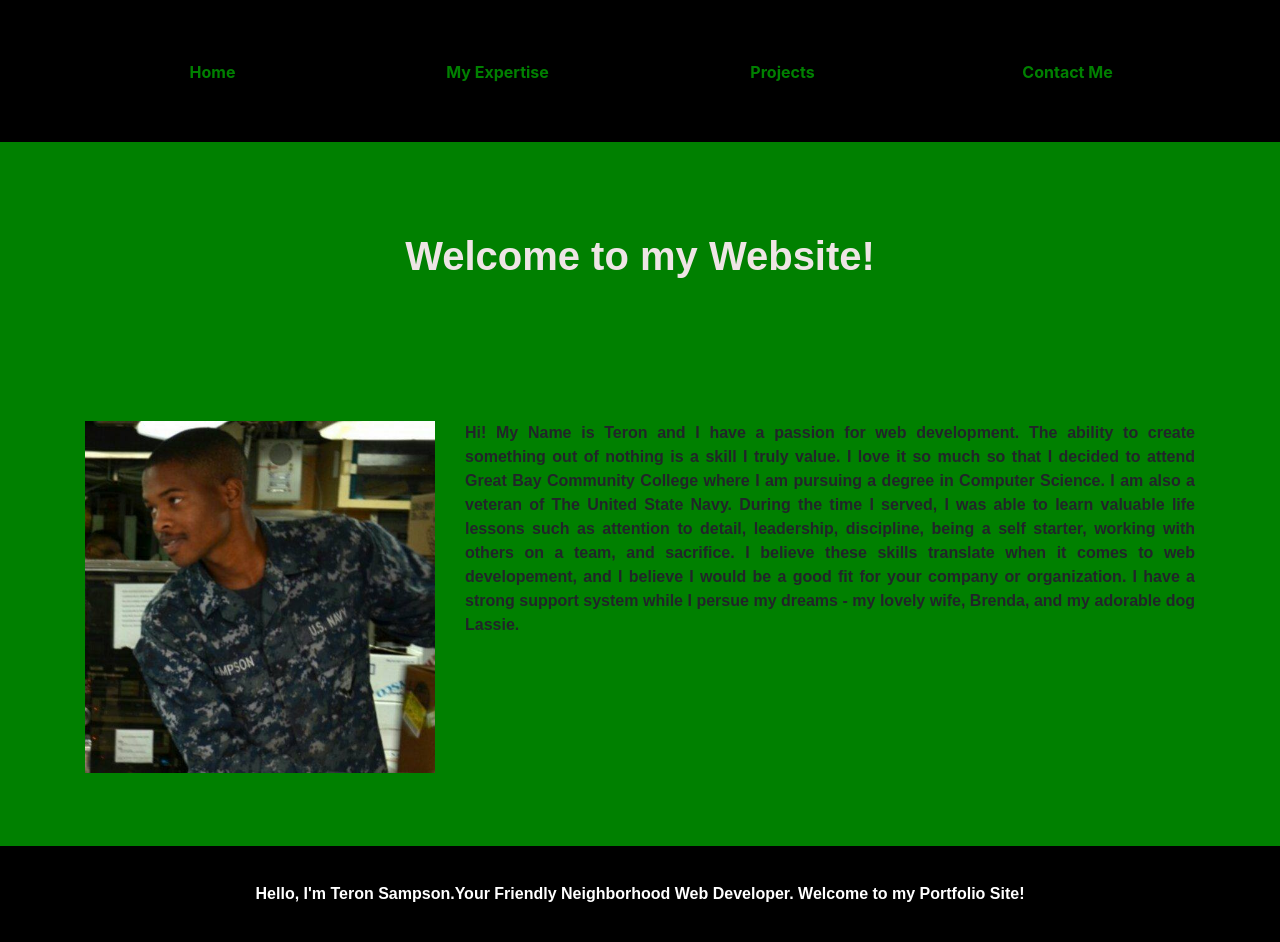
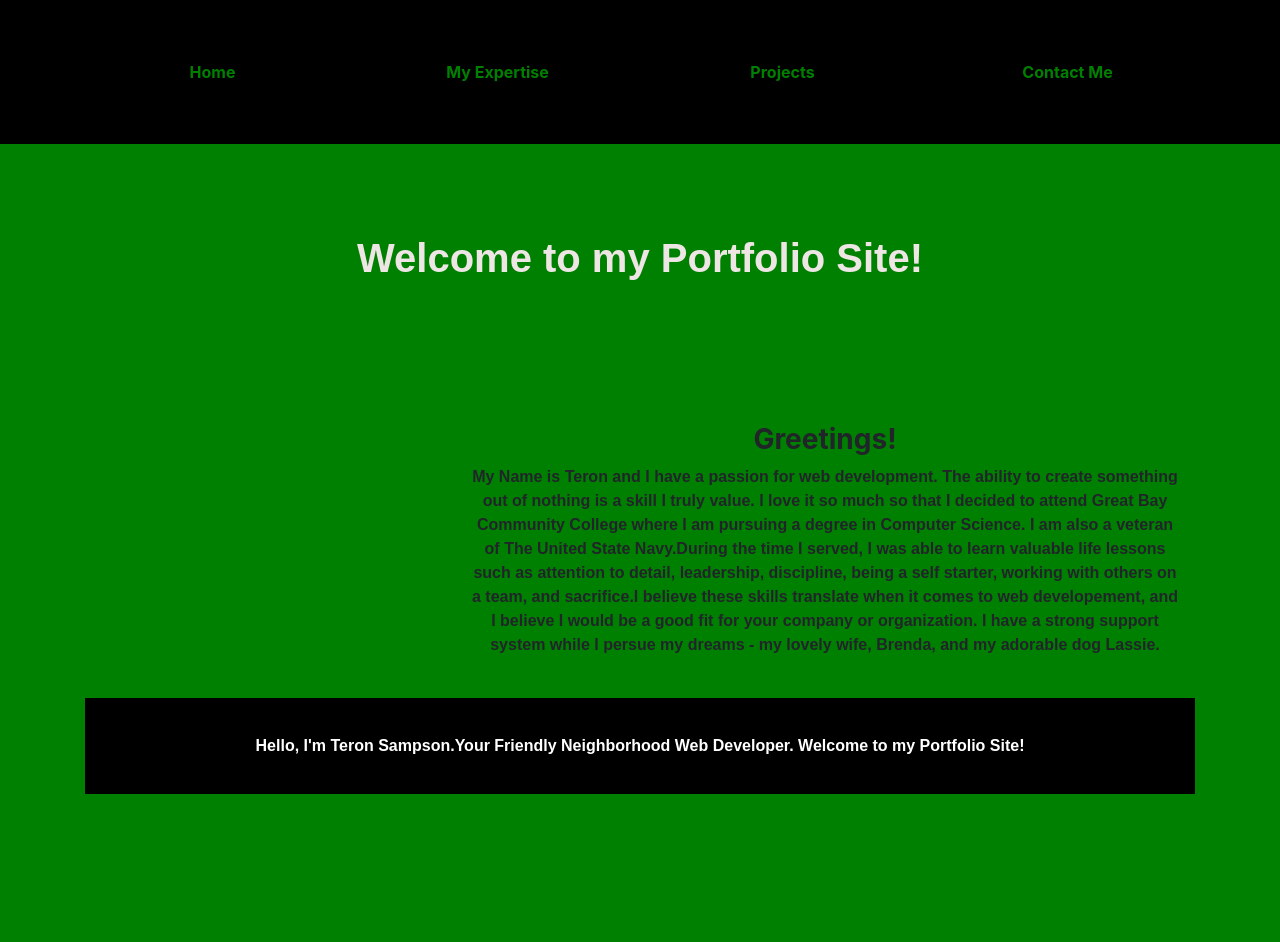
Before and after one commit to sam3106/First-Portfolio-Site, a PHP site: page / in a window 1280 px wide. After the commit the page ends 794 px from the top, so only its background shows below. Run offline with PHP 8.4, Linux system fonts and the light colour scheme.

Commit message:
Update index.php

```diff
--- a/index.php
+++ b/index.php
@@ -9,9 +9,10 @@
 
 </head>
 <body onload="typeWriter()">
+ <div class="page cf">
   <nav class="text-center">
     <div class="container">
-     <div class="row fix-row mb-5">
+     <div class="row fix-row ">
          <div class="col-sm-3 font-weight-bold"><a href="index.php">Home</a></div>
          <div class="col-sm-3 font-weight-bold"><a href="myExpertise.php">My Expertise</a></div>
          <div class="col-sm-3 font-weight-bold"><a href="projects.php">Projects</a></div>
@@ -20,32 +21,29 @@
     </div>
    </nav>
 
-   <div class="container  text-center mb-5">
+   <div class="container  text-center">
        <div class="row fix-row text-center">
          <div class="col-12-sm center text-center">
-          <h1 class="descend font-weight-bold">Welcome to my Website!</h1>
+          <h1 class="descend font-weight-bold">Welcome to my Portfolio Site!</h1>
        </div>
     </div>
 
+   <section>
+      <div class="container">
+       <div class="row pad text-center">
+        <div class="col-md-4 img left"></div>
+           <div class="col-md-8 right-two text-justify"><h3 class="text-center font-weight-bold ">Greetings!</h3><p class="text-justify text-center"> My Name is Teron and I have a passion for web development. The ability to create something     out of nothing is a skill I truly value. I love it so much so that I decided to attend Great Bay Community College where I am pursuing a      degree in Computer Science. I am also a veteran of The United State Navy.During the time I served, I was able to learn valuable life lessons such  as attention to detail, leadership, discipline, being a self starter, working with others on a team, and sacrifice.I believe these skills     translate when it comes to web developement, and I believe I would be a good fit for your company or organization. I have a strong support system   while I persue my dreams - my lovely wife, Brenda, and my adorable dog Lassie.</p>
+         </div>
+         </div>
+      </div>
 
-       <div class="row pad text-center">
-           <div class="col-md-4"><img class="img-fluid left" src="1.jpg" alt="A picture of me when I was in the navy"></div>
-             <div class="col-md-8 right-two text-justify"><p>Hi! My Name is Teron and I have a passion for web development. The ability to create something out of nothing is a skill I truly value. I love it so much so that I decided to attend Great Bay Community College where I am pursuing a degree in Computer Science. I am also a veteran of The United State Navy.
-                During the time I served, I was able to learn valuable life lessons such as attention to detail, leadership, discipline, being a self starter, working with others on a team, and sacrifice.
-                I believe these skills translate when it comes to web developement, and I believe I would be a good fit for your company or organization. I have a strong support system while I persue my dreams - my lovely wife, Brenda, and my adorable dog Lassie.</p></div>
-   </div>
-   </div>
-
-
-    <footer>
-
-     <div class="row-fluid text-center">
+   </section>
+     <div class="row-fluid text-center bottom cf">
           <div id="type-writer">
           </div>
     </div>
-
-    </footer>
-
+    </div>
+     </div>
  <script src="index.js"></script>
 </body>
 </html>
```
